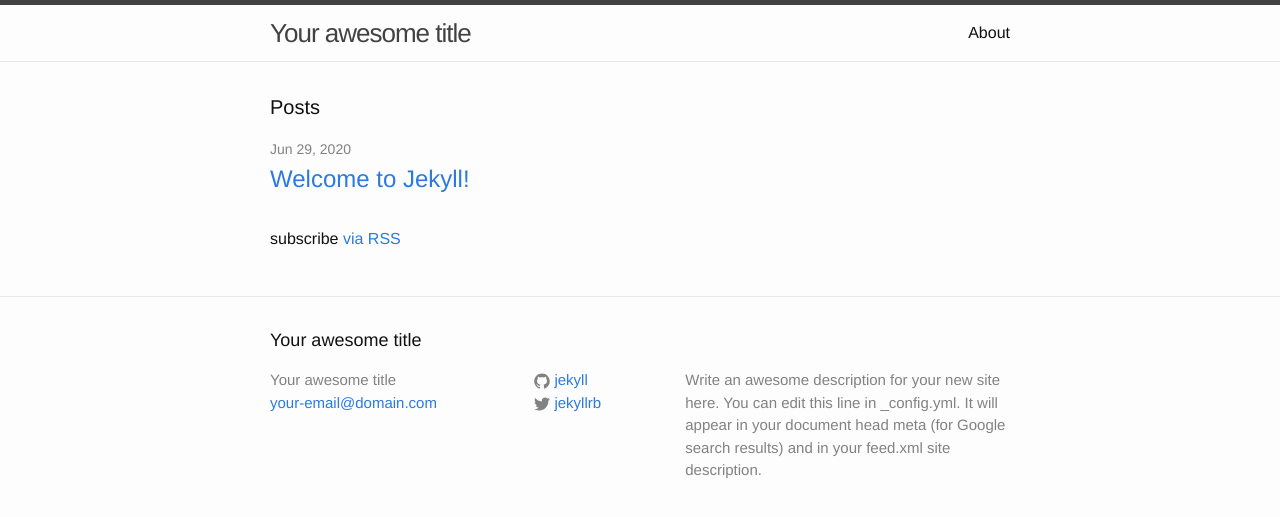
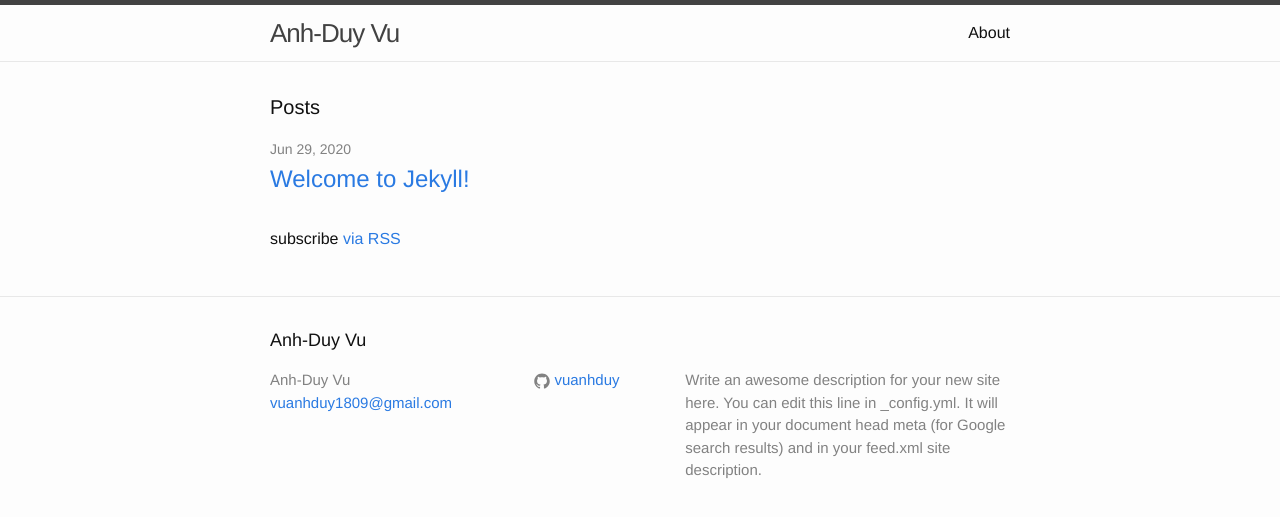
Before and after one commit to vuanhduy/vuanhduy.github.io, a Jekyll site: the page built from index.html, in a window 1280 px wide. Shown: the top 517 px of the page. Built offline with Jekyll 4.4.1, drawn with Linux system fonts in a browser that asks for light colours.

Commit message:
update site config

```diff
--- a/_config.yml
+++ b/_config.yml
@@ -6,16 +6,16 @@
 # 'jekyll serve'. If you change this file, please restart the server process.
 
 # Site settings
-title: Your awesome title
-email: your-email@domain.com
+title: Anh-Duy Vu
+email: vuanhduy1809@gmail.com
 description: > # this means to ignore newlines until "baseurl:"
   Write an awesome description for your new site here. You can edit this
   line in _config.yml. It will appear in your document head meta (for
   Google search results) and in your feed.xml site description.
 baseurl: "" # the subpath of your site, e.g. /blog
-url: "http://yourdomain.com" # the base hostname & protocol for your site
-twitter_username: jekyllrb
-github_username:  jekyll
+url: "https://vuanhduy.github.io" # the base hostname & protocol for your site
+# twitter_username: jekyllrb
+github_username:  vuanhduy
 
 # Build settings
 markdown: kramdown
```
